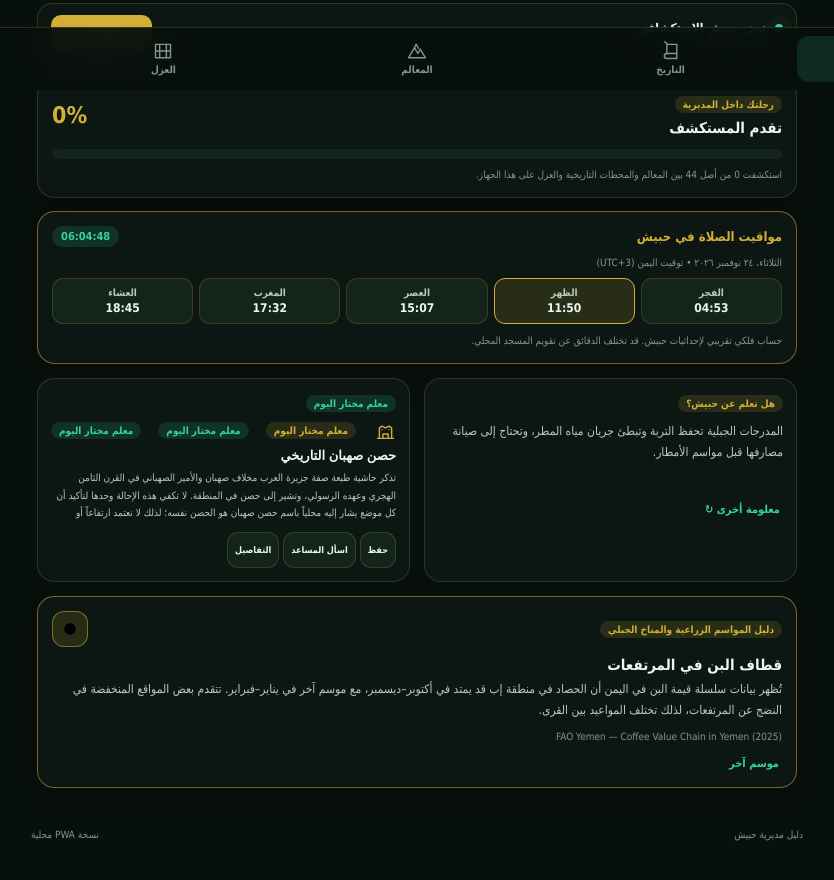
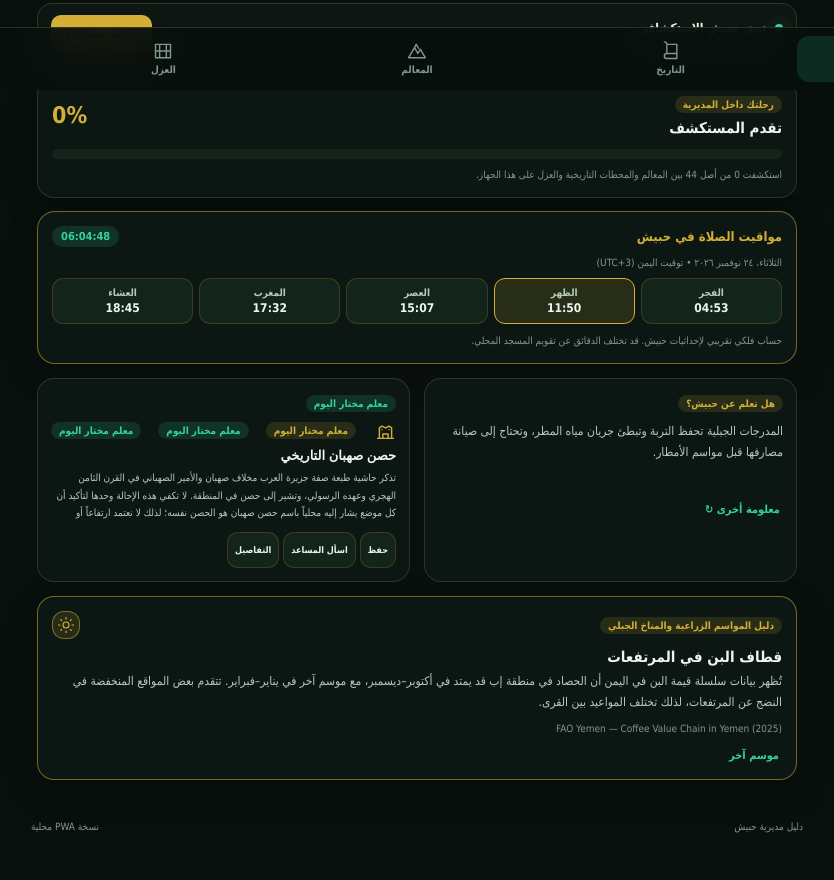
Before and after one commit to baraagpt6-droid/hubaish-smart-guide., a website: page www/index.html in a window 1280 px wide. Shown: the part 710-1590 px from the top of the page, without its empty margins (223-1057 px from the left). Drawn offline with Linux system fonts and the light colour scheme.

Commit message:
Style the SVG language, seasonal and bookmark icons

```diff
--- a/www/styles.css
+++ b/www/styles.css
@@ -210,3 +210,21 @@ html[data-theme=light] .story-heritage-icon{color:#e8cc72}
 .mic-btn .ui-icon{width:18px;height:18px}
 #favOpenBtn .ui-icon{width:16px;height:16px;color:var(--gold)}
 .story-card{position:relative}
+
+.lang-wrap>.ui-icon{width:16px;height:16px;color:var(--gold)}
+.season-icon{
+  display:block;
+  width:28px;
+  height:28px;
+  padding:4px;
+  border-radius:12px;
+  color:var(--gold);
+  border:1px solid var(--strong);
+  background:var(--gold-soft);
+  stroke:currentColor;
+  stroke-width:1.5;
+  fill:none;
+  stroke-linecap:round;
+  stroke-linejoin:round;
+}
+.fly-bookmark-icon{width:17px;height:17px;color:var(--gold)}
```
